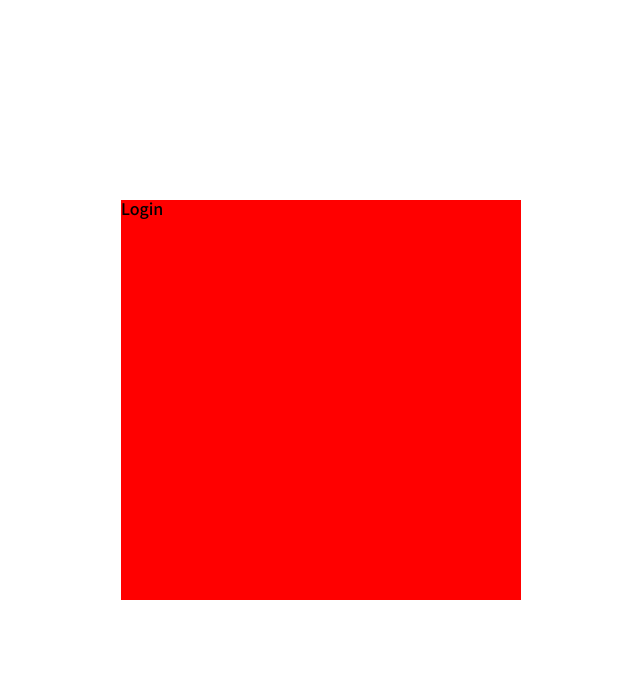
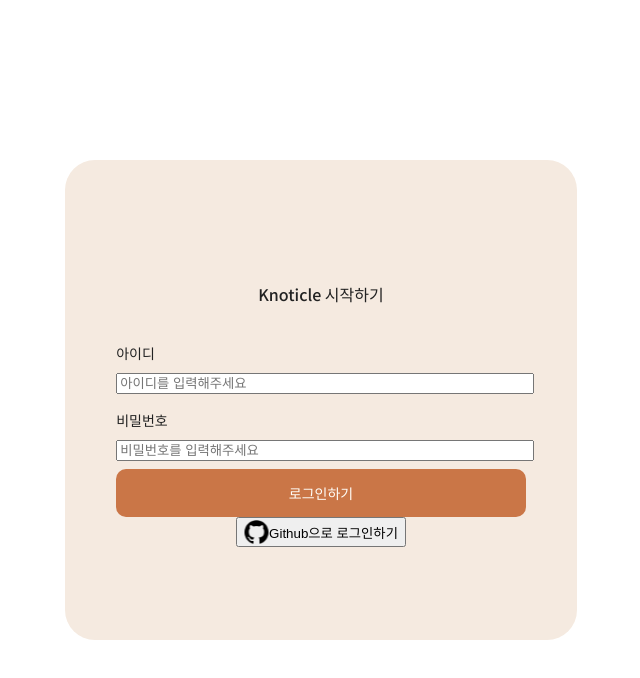
Before and after one commit to boostcampwm-2022/web01-knoticle, a Next.js app in the folder frontend/: page / in a window 1280 px wide. Shown: the top 678 px of the page, without its empty margins (319-959 px from the left). Built offline with nearby package versions, Linux system fonts and the light colour scheme; a web font is replaced by a local one.

Commit message:
feat: 로그인 모달 초안 작성 - #5

```diff
--- /dev/null
+++ b/frontend/components/SignInModal/InputWithLabel.tsx
@@ -0,0 +1,36 @@
+import styled from 'styled-components';
+
+import { TextSmall } from '../../styles/common';
+
+const Wrapper = styled.div`
+  /* flex-basis: 12px; */
+  margin: 8px 0;
+`;
+
+const Label = styled(TextSmall)`
+  margin-bottom: 10px;
+`;
+
+const Input = styled.input`
+  width: 100%;
+  outline: none;
+`;
+
+interface InputWithLabelProps {
+  title: string;
+  type: string;
+  placeholder?: string;
+}
+
+export default function InputWithLabel({ title, type, placeholder }: InputWithLabelProps) {
+  return (
+    <Wrapper>
+      <Label>{title}</Label>
+      <Input type={type} placeholder={placeholder} />
+    </Wrapper>
+  );
+}
+
+InputWithLabel.defaultProps = {
+  placeholder: '',
+};
--- /dev/null
+++ b/frontend/components/SignInModal/ModalTitle.tsx
@@ -0,0 +1,15 @@
+import styled from 'styled-components';
+
+import { TextLinkMedium } from '../../styles/common';
+
+const Wrapper = styled.h2`
+  margin: 30px;
+`;
+
+export default function ModalTitle({ title }: { title: string }) {
+  return (
+    <Wrapper>
+      <TextLinkMedium>{title}</TextLinkMedium>
+    </Wrapper>
+  );
+}
--- /dev/null
+++ b/frontend/components/common/Button.tsx
@@ -0,0 +1,25 @@
+import styled from 'styled-components';
+
+import { TextLarge, TextSmall } from '../../styles/common';
+
+// 반응형으로 하면 CSS를 어떻게 처리하는 것이 좋을까요??
+const BrownBtn = styled.button`
+  width: 100%;
+  height: 6vh;
+  background-color: var(--primary-color);
+  border-radius: 10px;
+  border: 1px solid var(--grey-02-color);
+  border: none;
+`;
+
+const Content = styled(TextSmall)`
+  color: var(--white-color);
+`;
+
+export default function Button({ title }: { title: string }) {
+  return (
+    <BrownBtn type="button">
+      <Content>{title}</Content>
+    </BrownBtn>
+  );
+}
--- /dev/null
+++ b/frontend/layouts/SignInModal.tsx
@@ -0,0 +1,47 @@
+import Image from 'next/image';
+
+import styled from 'styled-components';
+
+import GithubIcon from '../assets/icon-github.svg';
+import Button from '../components/common/Button';
+import InputWithLabel from '../components/SignInModal/InputWithLabel';
+import ModalTitle from '../components/SignInModal/ModalTitle';
+
+const Wrapper = styled.div`
+  display: flex;
+  flex-direction: column;
+  justify-content: center;
+  align-items: center;
+  background-color: var(--light-orange-color);
+  border-radius: 30px;
+  height: 100%;
+`;
+
+const SinginForm = styled.form`
+  display: flex;
+  flex-direction: column;
+  width: 80%;
+`;
+
+const GithubBtn = styled.button`
+  display: flex;
+  justify-content: center;
+  align-items: center;
+`;
+
+export default function SignInModal() {
+  return (
+    <Wrapper>
+      <ModalTitle title="Knoticle 시작하기" />
+      <SinginForm>
+        <InputWithLabel title="아이디" type="text" placeholder="아이디를 입력해주세요" />
+        <InputWithLabel title="비밀번호" type="password" placeholder="비밀번호를 입력해주세요" />
+        <Button title="로그인하기" />
+      </SinginForm>
+      <GithubBtn>
+        <Image src={GithubIcon} alt="Github Icon" />
+        Github으로 로그인하기
+      </GithubBtn>
+    </Wrapper>
+  );
+}
--- a/frontend/pages/index.tsx
+++ b/frontend/pages/index.tsx
@@ -1,4 +1,6 @@
 import styled from 'styled-components';
+
+import SignInModal from '../layouts/SignInModal';
 
 const Page = styled.div`
   width: 100%;
@@ -10,15 +12,16 @@ const Page = styled.div`
 `;
 
 const TempWrapper = styled.div`
-  width: 400px;
-  height: 400px;
-  background-color: red;
+  width: 40vw;
+  height: 60vh;
 `;
 
 export default function AAA() {
   return (
     <Page>
-      <TempWrapper>Login</TempWrapper>
+      <TempWrapper>
+        <SignInModal />
+      </TempWrapper>
     </Page>
   );
 }
```
Also changed, not shown: frontend/assets/icon-github.svg (added).
